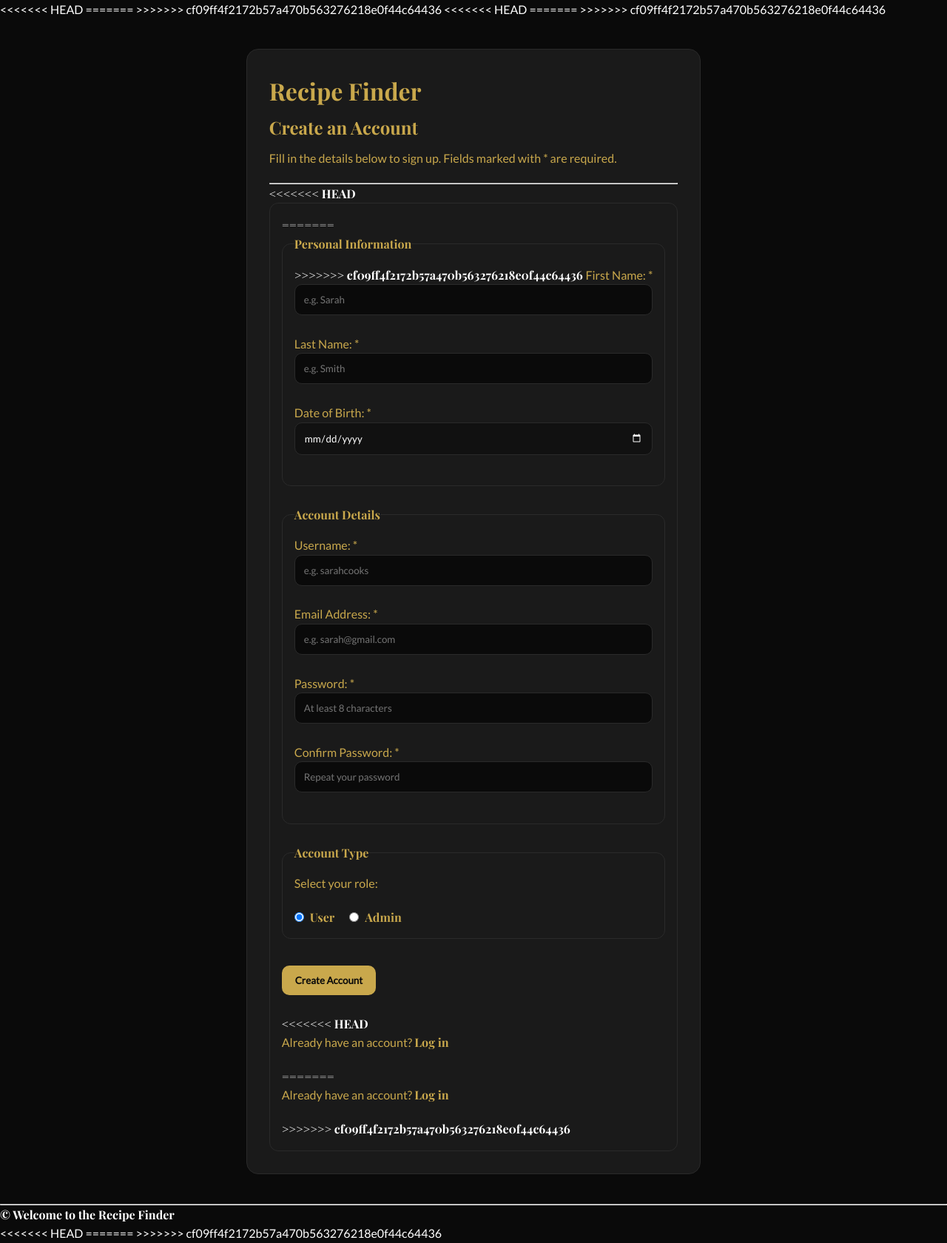
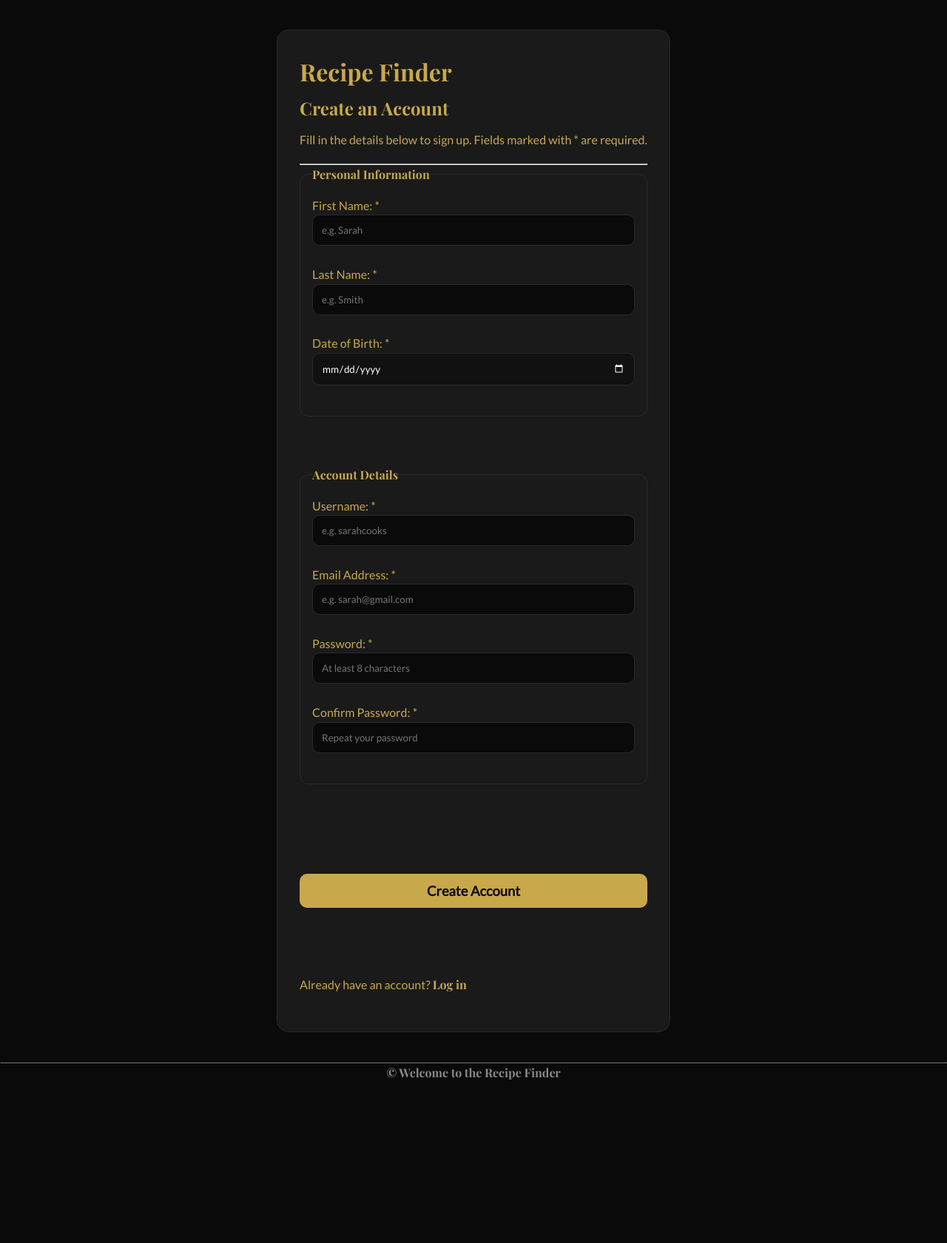
Before and after one commit to Asmaa6777/WEB, a Django app: page /accounts/signup/ in a window 1280 px wide. Shown: the whole page at 74% size. After the commit the page ends 1459 px from the top, so only its background shows below. Run offline with Django 5.2, Linux system fonts and the light colour scheme; some web fonts are replaced.

Commit message:
solve conflict 2

```diff
--- a/accounts/templates/accounts/signup.html
+++ b/accounts/templates/accounts/signup.html
@@ -1,192 +1,76 @@
 {% load static %}
-<<<<<<< HEAD
-=======
-
->>>>>>> cf09ff4f2172b57a470b563276218e0f44c64436
 <!DOCTYPE html>
 <html lang="en">
-
 <head>
   <meta charset="UTF-8" />
-  <meta name="viewport"
-  content="width=device-width, initial-scale=1.0" />
-
+  <meta name="viewport" content="width=device-width, initial-scale=1.0" />
   <title>Recipe Finder - Sign Up</title>
-<<<<<<< HEAD
   <link rel="stylesheet" href="{% static 'css/style.css' %}">
-=======
-
-  <link rel="stylesheet"
-  href="{% static 'css/style.css' %}">
->>>>>>> cf09ff4f2172b57a470b563276218e0f44c64436
 </head>
-
 <body>
-
   <main class="auth-container">
-
     <h1>Recipe Finder</h1>
-
     <h2>Create an Account</h2>
-
-    <p>
-      Fill in the details below to sign up.
-      Fields marked with * are required.
-    </p>
-
+    <p>Fill in the details below to sign up. Fields marked with * are required.</p>
     <hr>
 
-<<<<<<< HEAD
     <form id="signupForm" method="POST" action="">
-      {% csrf_token %} <fieldset>
-=======
-    <form method="POST">
-
       {% csrf_token %}
 
       <fieldset>
->>>>>>> cf09ff4f2172b57a470b563276218e0f44c64436
         <legend>Personal Information</legend>
 
         <label for="firstName">First Name: *</label><br>
-        <input type="text"
-        id="firstName"
-        name="firstName"
-        placeholder="e.g. Sarah"
-        required /><br><br>
+        <input type="text" id="firstName" name="firstName" placeholder="e.g. Sarah" required /><br><br>
 
         <label for="lastName">Last Name: *</label><br>
-        <input type="text"
-        id="lastName"
-        name="lastName"
-        placeholder="e.g. Smith"
-        required /><br><br>
+        <input type="text" id="lastName" name="lastName" placeholder="e.g. Smith" required /><br><br>
 
         <label for="dob">Date of Birth: *</label><br>
-        <input type="date"
-        id="dob"
-        name="dob"
-        required /><br><br>
+        <input type="date" id="dob" name="dob" required /><br><br>
       </fieldset>
-
       <br>
 
       <fieldset>
         <legend>Account Details</legend>
 
         <label for="username">Username: *</label><br>
-        <input type="text"
-        id="username"
-        name="username"
-        placeholder="e.g. sarahcooks"
-        required /><br><br>
+        <input type="text" id="username" name="username" placeholder="e.g. sarahcooks" required /><br><br>
 
         <label for="email">Email Address: *</label><br>
-        <input type="email"
-        id="email"
-        name="email"
-        placeholder="e.g. sarah@gmail.com"
-        required /><br><br>
+        <input type="email" id="email" name="email" placeholder="e.g. sarah@gmail.com" required /><br><br>
 
         <label for="password">Password: *</label><br>
-        <input type="password"
-        id="password"
-        name="password"
-        placeholder="At least 8 characters"
-        minlength="8"
-        required /><br><br>
+        <input type="password" id="password" name="password" placeholder="At least 8 characters" minlength="8" required /><br><br>
 
-        <label for="confirmPassword">
-          Confirm Password: *
-        </label><br>
-
-        <input type="password"
-        id="confirmPassword"
-        name="confirmPassword"
-        placeholder="Repeat your password"
-        required /><br><br>
-
+        <label for="confirmPassword">Confirm Password: *</label><br>
+        <input type="password" id="confirmPassword" name="confirmPassword" placeholder="Repeat your password" required /><br><br>
       </fieldset>
-
-      <br>
-
-      <fieldset>
-
-        <legend>Account Type</legend>
-        <p>Select your role:</p>
-        <div class="role-options">
-
-          <label class="role-card" for="regularUser">
-            <input type="radio"
-            id="regularUser"
-            name="role"
-            value="user"
-            checked />
-
-            <span>User</span>
-          </label>
-
-          <label class="role-card" for="adminUser">
-
-            <input type="radio"
-            id="adminUser"
-            name="role"
-            value="admin" />
-
-            <span>Admin</span>
-          </label>
-
-        </div>
-      </fieldset>
-
       <br>
 
       <div id="formMessage">
         {% if messages %}
             {% for message in messages %}
-                <p class="{{ message.tags }}" style="color: red;">{{ message }}</p>
+                <p class="{{ message.tags }}" style="color: var(--danger); font-weight: bold;">{{ message }}</p>
             {% endfor %}
         {% endif %}
       </div>
 
       {% if error %}
-        <p style="color: red;">
-          {{ error }}
-        </p>
+        <p style="color: var(--danger); font-weight: bold;">{{ error }}</p>
       {% endif %}
 
-      <button type="submit">
-        Create Account
-      </button>
+      <button type="submit" class="btn-save" style="margin-top: 15px;">Create Account</button>
 
       <br><br>
-<<<<<<< HEAD
       <p>Already have an account? <a href="{% url 'login' %}">Log in</a></p>
-=======
-
-      <p>
-        Already have an account?
-
-        <a href="{% url 'login' %}">
-          Log in
-        </a>
-      </p>
-
->>>>>>> cf09ff4f2172b57a470b563276218e0f44c64436
     </form>
-
   </main>
 
-  <hr>
+  <hr style="border-color: var(--border);">
 
-  <footer>
+  <footer style="text-align: center; color: var(--text-muted); padding-bottom: 20px;">
     <p>&copy; Welcome to the Recipe Finder</p>
   </footer>
-<<<<<<< HEAD
-=======
-
-  <!-- <script src="assets/js/data.js"></script> -->
->>>>>>> cf09ff4f2172b57a470b563276218e0f44c64436
-
-  </body>
+</body>
 </html>
```
Also changed, not shown: accounts/templates/accounts/login.html (+8 -26 lines).
